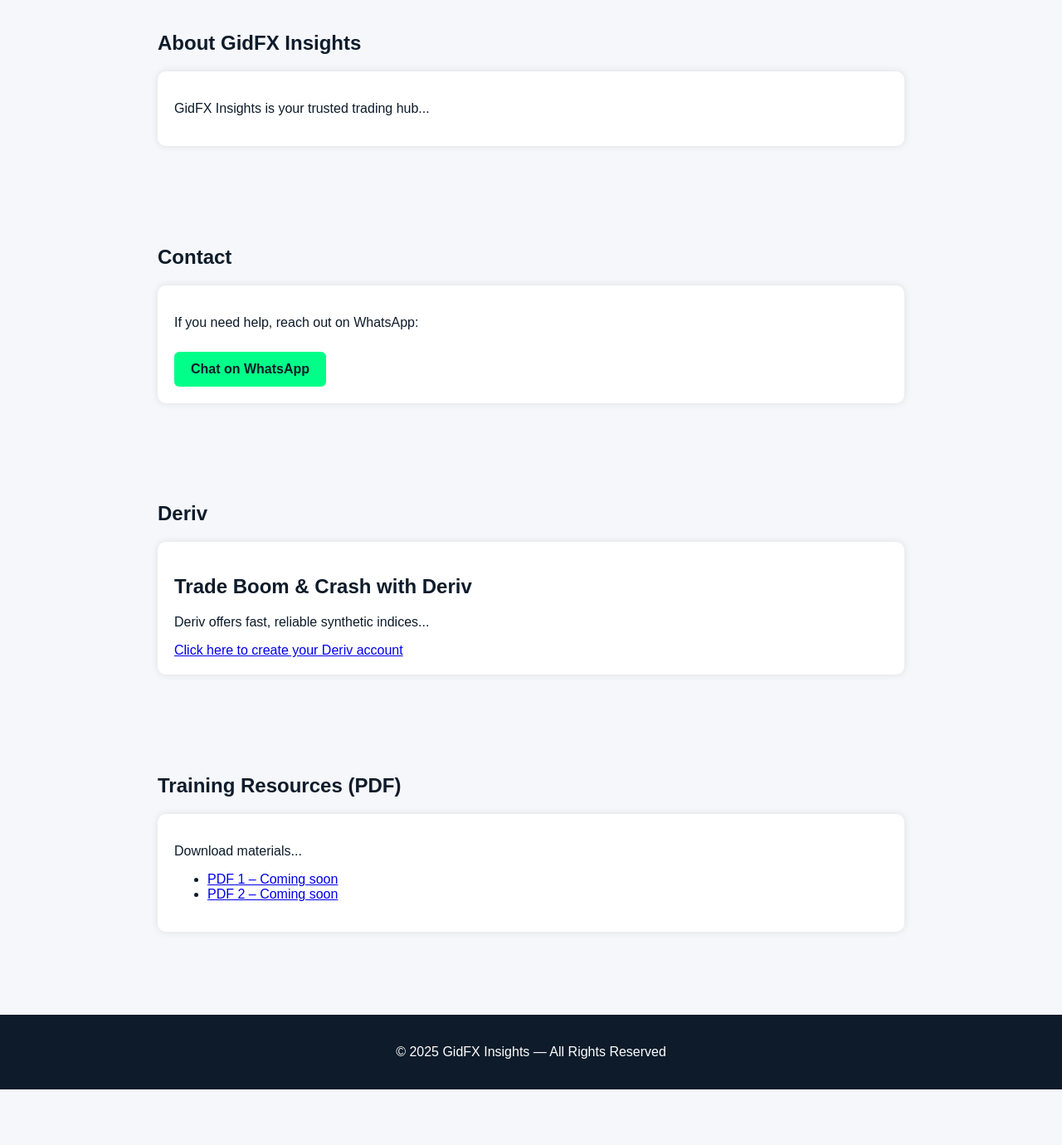
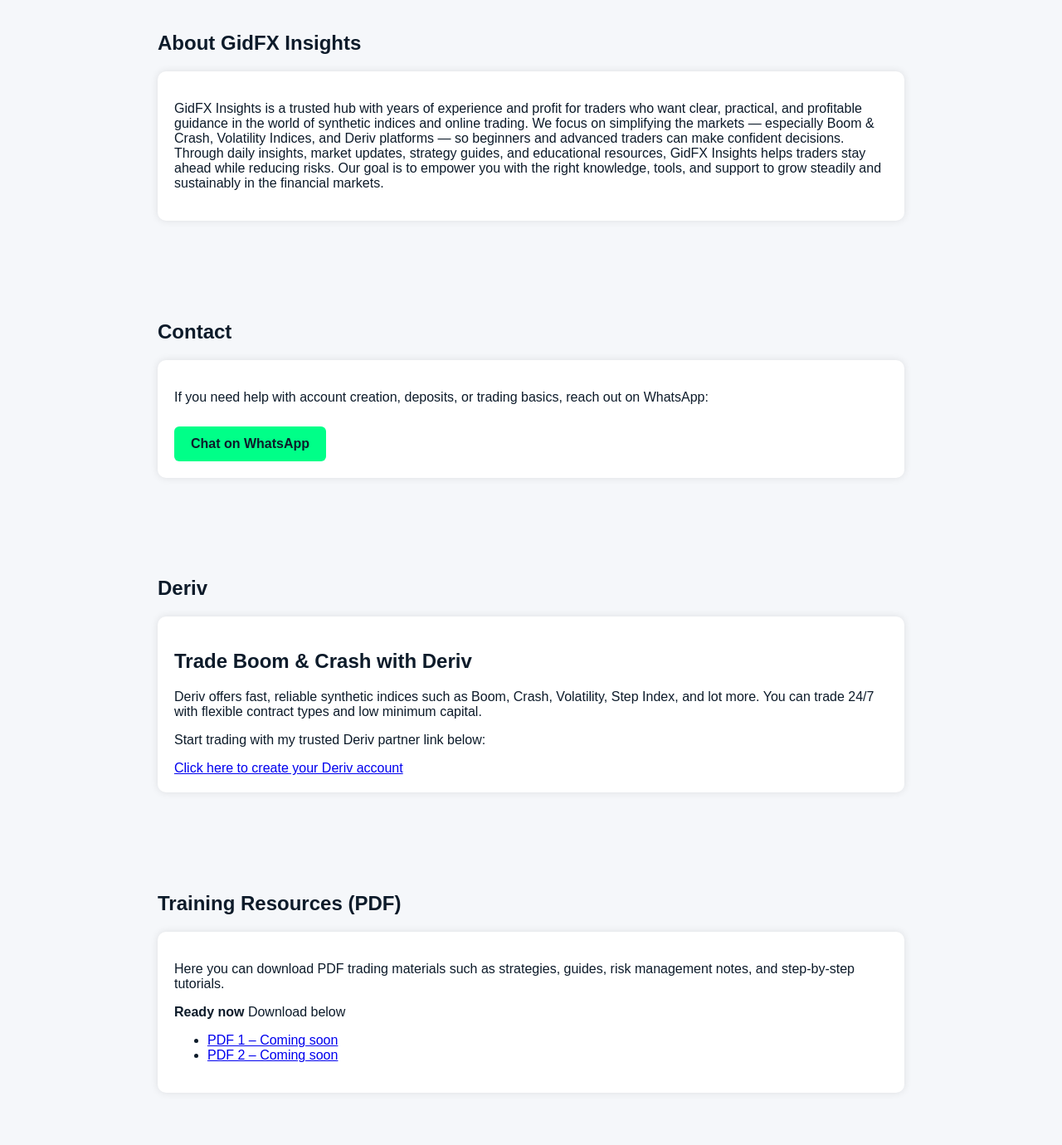
Before and after one commit to gideonokpechi2019-commits/gidfx-insights, a plain HTML site: page index.html in a window 1280 px wide. Shown: the part 640-2020 px from the top of the page at 83% size. Before the commit the page ends 1953 px from the top, so only its background shows below. Drawn offline with Linux system fonts and the light colour scheme.

Commit message:
Enhance content and structure in index.html
Updated the 'About' and 'Contact' sections for clarity and detail, added a new 'Resources' section with downloadable materials, and improved the formatting of the 'Deriv' section.

```diff
--- a/index.html
+++ b/index.html
@@ -43,14 +43,18 @@
   <section id="about" class="section">
     <h2>About GidFX Insights</h2>
     <div class="card">
-    <p>GidFX Insights is your trusted trading hub...</p>
+    <p>GidFX Insights is a trusted hub with years of experience and profit for traders who want clear, practical, and profitable guidance in the world of synthetic indices and online trading.
+We focus on simplifying the markets — especially Boom & Crash, Volatility Indices, and Deriv platforms — so beginners and advanced traders can make confident decisions.
+
+Through daily insights, market updates, strategy guides, and educational resources, GidFX Insights helps traders stay ahead while reducing risks.
+Our goal is to empower you with the right knowledge, tools, and support to grow steadily and sustainably in the financial markets.</p>
     </div>
   </section>
 
   <section id="contact" class="section">
     <h2>Contact</h2>
     <div class="card">
-      <p>If you need help, reach out on WhatsApp:</p>
+      <p>If you need help with account creation, deposits, or trading basics, reach out on WhatsApp:</p>
       <a class="cta" href="https://wa.me/2349032408589">Chat on WhatsApp</a>
     </div>
   </section>
@@ -58,16 +62,17 @@
 <section id="deriv-info" class="section">
   <h2>Deriv</h2>
   <div class="card">
-  <h2>Trade Boom & Crash with Deriv</h2>
-  <p>Deriv offers fast, reliable synthetic indices...</p>
-  <a href="https://track.deriv.com/_XisIMq81GbFMjdsyM5hasGNd7ZgqdRLk/1/" target="_blank">Click here to create your Deriv account</a>
+  <h2 class="text-2xl font-bold mb-4">Trade Boom & Crash with Deriv</h2>
+  <p class="mb-4">Deriv offers fast, reliable synthetic indices such as Boom, Crash, Volatility, Step Index, and lot more. You can trade 24/7 with flexible contract types and low minimum capital.</p>
+  <p class="mb-4 font-semibold">Start trading with my trusted Deriv partner link below:</p>
+  <a href="https://track.deriv.com/_XisIMq81GbFMjdsyM5hasGNd7ZgqdRLk/1/" class="text-blue-600 underline text-lg font-bold" target="_blank">Click here to create your Deriv account</a>
     </div>
 </section>
-
     <section id="resources" class="section">
     <h2>Training Resources (PDF)</h2>
     <div class="card">
-    <p>Download materials...</p>
+      <p>Here you can download PDF trading materials such as strategies, guides, risk management notes, and step‑by‑step tutorials.</p>
+      <p><b>Ready now</b> Download below</p>
       <ul>
         <li><a href="#">PDF 1 – Coming soon</a></li>
         <li><a href="#">PDF 2 – Coming soon</a></li>
@@ -78,6 +83,5 @@
   <footer>
     <p>© 2025 GidFX Insights — All Rights Reserved</p>
 </footer>
-
 </body>
 </html>
```
Lines whose indentation alone changed are shown as unchanged.
